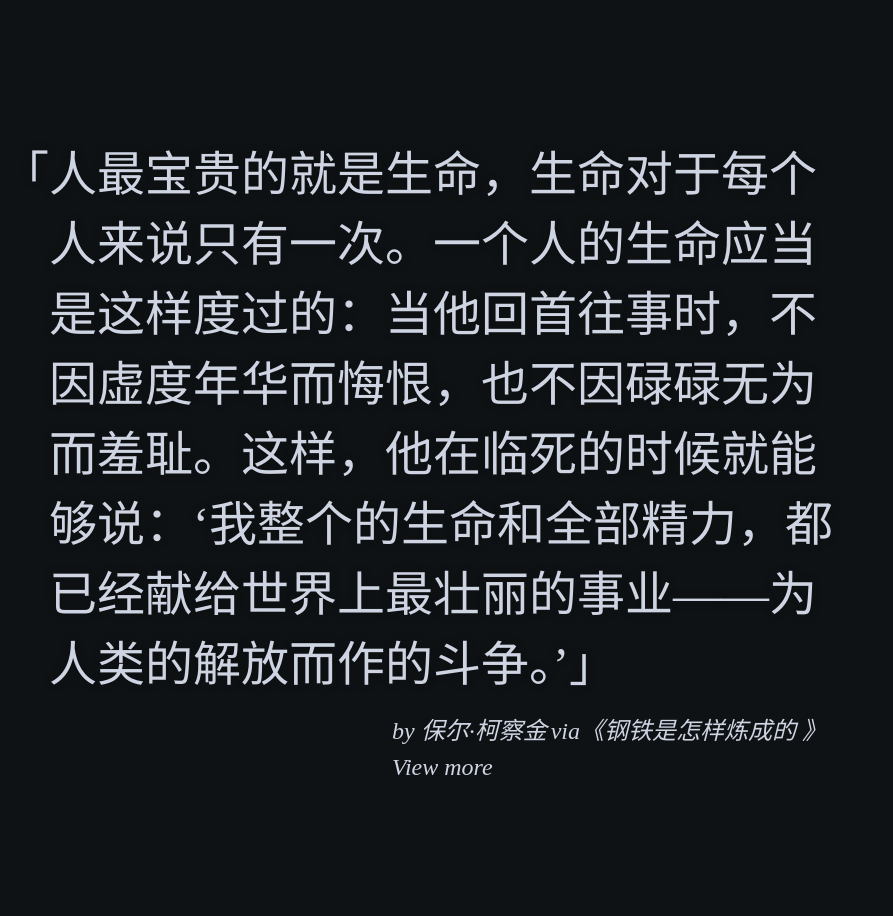
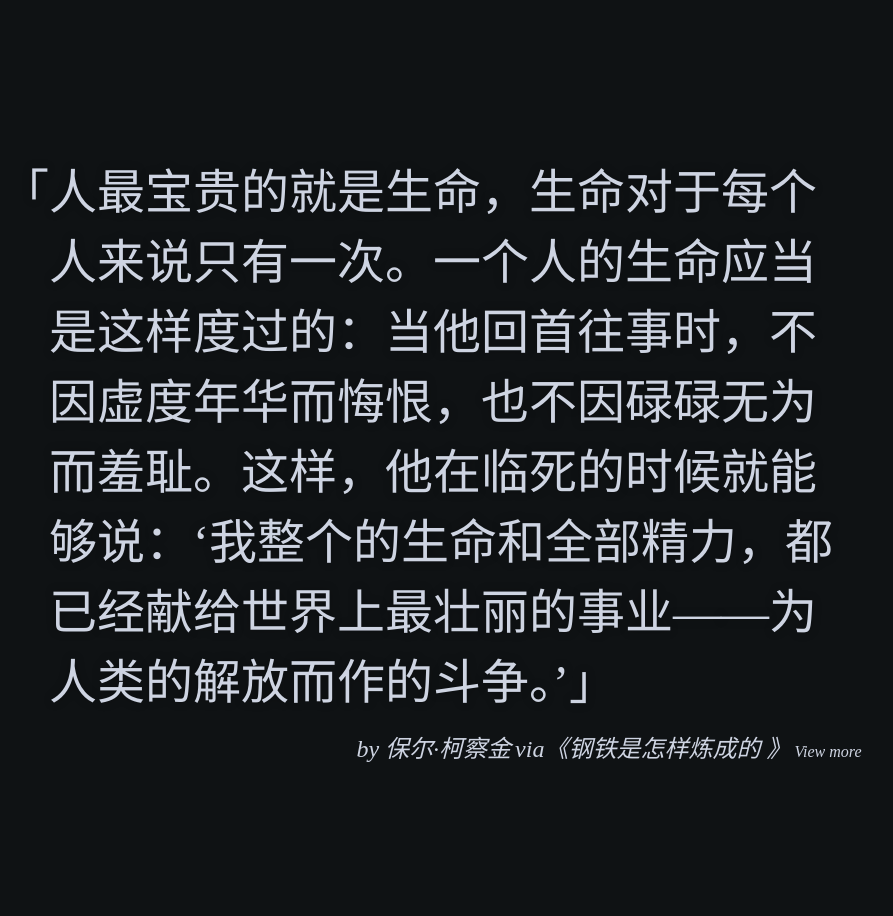
Before and after one commit to bGZo/One, a Jekyll site: the page built from index.html, in a window 1280 px wide. Shown: the whole page, without its empty margins (191-1084 px from the left). Built offline with Jekyll 4.4.1, drawn with Linux system fonts in a browser that asks for light colours.

Commit message:
style: font and footer

```diff
--- a/assets/custom.css
+++ b/assets/custom.css
@@ -15,8 +15,8 @@
   align-items: center;
 
   flex-direction: column;
+}
 
-}
 
 .sentence {
   font-size: 3rem;
@@ -32,19 +32,15 @@
 .sentence:after  { content: "」"; }
 
 .author,
-.source{
+.source {
   display: inline-block;
   font-size: 1.5em;
+
 }
 .source:before{ content: " via《"; }
 .source:after{ content: "》"; }
 .author:before{ content: "by ";}
 .author:after{ content: " ";}
-.more {
-  margin-top: .5rem;
-  display: block;
-  font-size: 1.5em;
-}
 
 cite{
   margin-top: 1rem;
```
